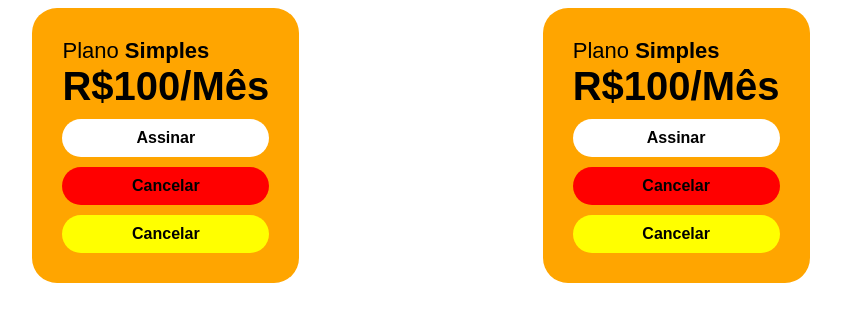
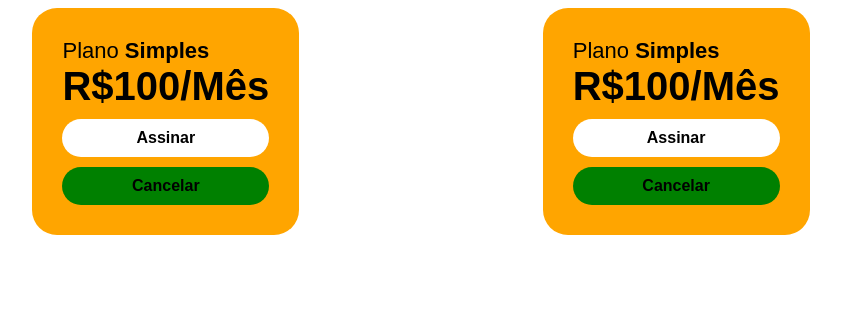
Before and after one commit to KauaAlmeidaSilveira/course-angular-professional, an Angular app in the folder fundamentals-components-estilizations/project-components/: page / in a window 1280 px wide. Shown: the top 322 px of the page, without its empty margins (219-1060 px from the left). Built offline with nearby package versions, Linux system fonts and the light colour scheme; a web font is replaced by a local one.

Commit message:
global scss

```diff
--- a/fundamentals-components-estilizations/project-components/angular.json
+++ b/fundamentals-components-estilizations/project-components/angular.json
@@ -110,5 +110,8 @@
         }
       }
     }
+  },
+  "cli": {
+    "analytics": false
   }
 }
--- a/fundamentals-components-estilizations/project-components/src/app/card/card.component.html
+++ b/fundamentals-components-estilizations/project-components/src/app/card/card.component.html
@@ -3,5 +3,4 @@
     <div class="card__price card_item">R${{ plano.infos.preco }}/Mês</div>
     <app-card-button></app-card-button>
     <app-card-button-cancel></app-card-button-cancel>
-    <app-card-button-cancel class="button-cancel"></app-card-button-cancel>
 </div>
--- a/fundamentals-components-estilizations/project-components/src/styles.scss
+++ b/fundamentals-components-estilizations/project-components/src/styles.scss
@@ -1 +1 @@
-/* You can add global styles to this file, and also import other style files */
+@import "./styles/global-overrides"
--- /dev/null
+++ b/fundamentals-components-estilizations/project-components/src/styles/_global-overrides.scss
@@ -0,0 +1,3 @@
+.card-button-cancel {
+    background-color: green !important;
+}
```
